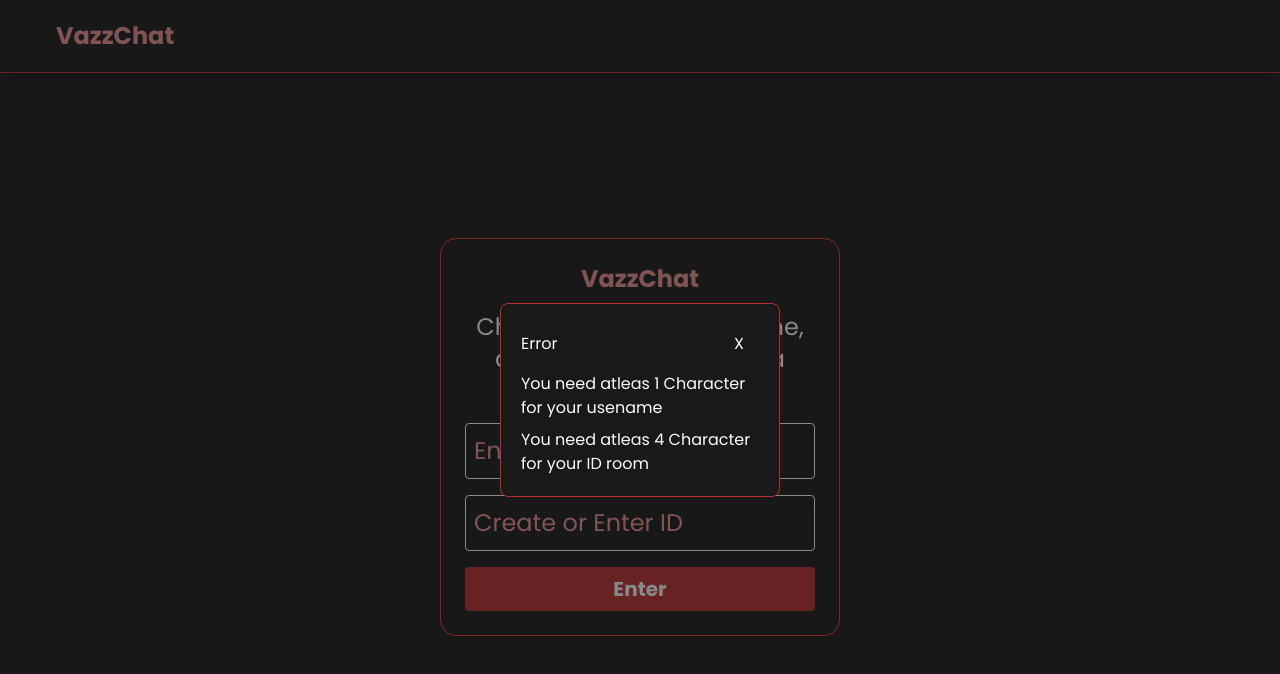
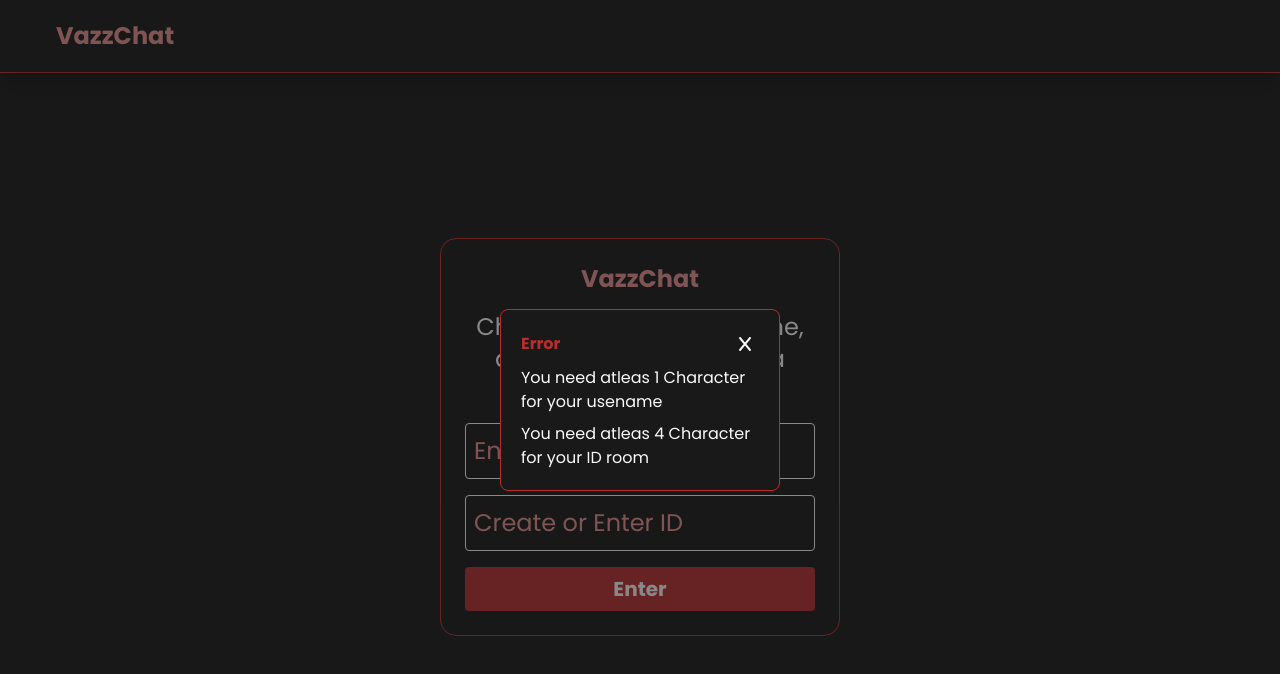
Before and after one commit to Ivaz7/typescript-tailwind-exercise, a React (Vite) app in the folder chat-room/: page / in a window 1280 px wide. Both pictures are taken after a click on the button "Enter". Shown: the top 674 px of the page. Built offline with nearby package versions, Linux system fonts and the light colour scheme.

Commit message:
adding icon and framer motion to invalid input

```diff
--- a/chat-room/package.json
+++ b/chat-room/package.json
@@ -10,9 +10,15 @@
     "preview": "vite preview"
   },
   "dependencies": {
+    "@fortawesome/fontawesome-svg-core": "^6.7.2",
+    "@fortawesome/free-brands-svg-icons": "^6.7.2",
+    "@fortawesome/free-regular-svg-icons": "^6.7.2",
+    "@fortawesome/free-solid-svg-icons": "^6.7.2",
+    "@fortawesome/react-fontawesome": "^0.2.2",
     "@reduxjs/toolkit": "^2.6.1",
     "@tailwindcss/vite": "^4.1.2",
     "firebase": "^11.6.0",
+    "framer-motion": "^12.6.3",
     "react": "^19.0.0",
     "react-dom": "^19.0.0",
     "react-firebase-hooks": "^5.1.1",
--- a/chat-room/src/page/homePage/inputHome/inputHome.tsx
+++ b/chat-room/src/page/homePage/inputHome/inputHome.tsx
@@ -15,9 +15,10 @@ const InputHome = () => {
   }
 
   return (
-    <div className="inputHome max-w-[90vw] xs:w-90 sm:w-100 w-80 transition-all duration 150 ease-in-out flex flex-col gap-4 border hover:border-2 hover:shadow-2xl/50 boder-solid rounded-2xl p-6 mt-auto mb-auto">
+    <>
       {notValid && <InvalidInput valueInput={valueInput} setNotValid={setNotValid} />}
 
+      <div className="inputHome max-w-[90vw] xs:w-90 sm:w-100 w-80 transition-all duration 150 ease-in-out flex flex-col gap-4 border hover:border-2 hover:shadow-2xl/50 boder-solid rounded-2xl p-6 mt-auto mb-auto">
         <p style={{ color: "var(--pink"}} className='text-center text-lg sm:text-xl md:text-2xl font-bold'>
           VazzChat
         </p>
@@ -36,6 +37,7 @@ const InputHome = () => {
           Enter
         </button>
       </div>
+    </>
   );
 }
 
--- a/chat-room/src/page/homePage/inputHome/invalidInput.tsx
+++ b/chat-room/src/page/homePage/inputHome/invalidInput.tsx
@@ -1,6 +1,9 @@
 import './invalidInput.scss'
 import FloatingContainer from "../../../component/floatingContainer/floatingContainter";
 import { JSX, useEffect, useState } from 'react';
+import { motion } from 'framer-motion'
+import { FontAwesomeIcon } from '@fortawesome/react-fontawesome'
+import { faX } from '@fortawesome/free-solid-svg-icons';
 
 type Input = {
   valueInput: string[],
@@ -29,26 +32,29 @@ const InvalidInput = ({ valueInput, setNotValid }: Input ) => {
 
   return (
     <FloatingContainer>
-      <div
+      <motion.div
         style={{
           borderColor: "var(--red)",
           backgroundColor: "var(--black)"
         }}
         className="invalidContainer w-70 p-5 rounded-lg border flex flex-col gap-2"
+        initial={{ scale: 0.8, opacity: 0.7 }}
+        animate={{ scale: 1, opacity: 1 }}
+        transition={{ duration: 0.15 }}
       >
         <div className='flex justify-between items-center'>
-          <p className='text-bold'>Error</p>
+          <p style={{ color: "var(--red)"}} className='font-bold'>Error</p>
 
           <button
-            className="cancelBtn self-end cursor-pointer w-10 h-10 rounded-full flex justify-center items-center"
+            className="cancelBtn cursor-pointer w-7 h-7 rounded-full flex justify-center items-center"
             onClick={() => setNotValid(false)}
           >
-            X
+            <FontAwesomeIcon icon={faX} />
           </button>
         </div>
 
         {output}
-      </div>
+      </motion.div>
     </FloatingContainer>
   );
 }
```
Also changed, not shown: 1 other file (tests, documents, lock files or other folders). Lines whose indentation alone changed are shown as unchanged.
